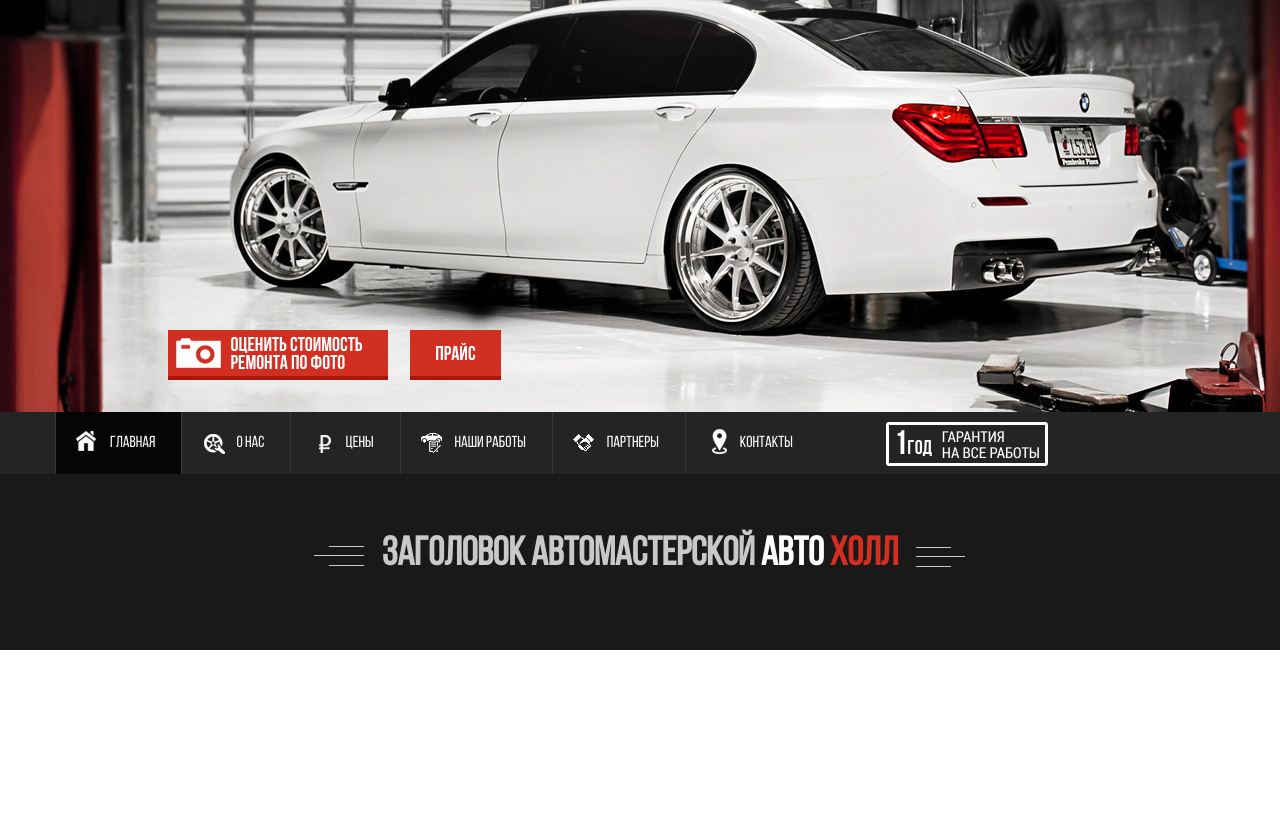
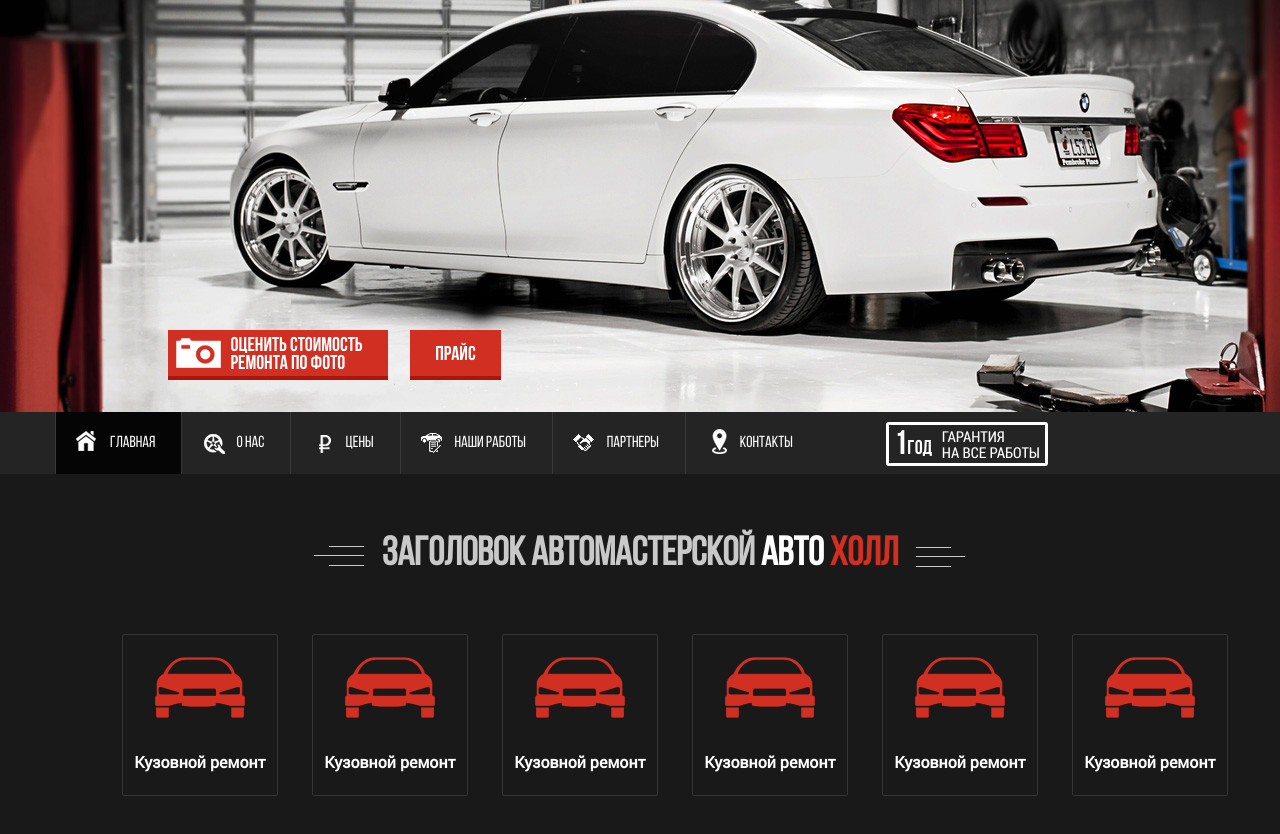
Before and after one commit to Alex141992/jeday, a plain HTML site: page template_bootstrap/index.html in a window 1280 px wide. Shown: the part 232-1066 px from the top of the page. Before the commit the page ends 882 px from the top, so only its background shows below. Drawn offline with Linux system fonts and the light colour scheme; files whose address does not match are found by name.

Commit message:
section filed

```diff
--- a/template_bootstrap/css/main.css
+++ b/template_bootstrap/css/main.css
@@ -265,3 +265,34 @@ section h2 {
 	margin-left: 17px;
 	background-position: -50px 0;
 }
+.mc_item {
+	border: #353535 1px solid;
+	border-radius: 2px;
+	width: 156px;
+}
+.mc_item_wrap {
+	margin-left: 30px;
+	display: inline-block;
+	text-align: center;
+	width: 156px;
+}
+.mc_wrap {
+	text-align: center;
+
+}
+.mc_item_wrap a {
+	color: 	#fff;
+}
+.mc_item span {
+	display: block;
+	height: 85px;
+	width: 134px;
+	background-image: url(../img/cets_iconsets.png);
+	margin: 10px auto;
+}
+.mc_item_wrap:nth-chikd(1) span {
+	background-position: 9px 0;
+}
+.mc_item_wrap:nth-chikd(2) span {
+	background-position: 9px 0;
+}
--- a/template_bootstrap/index.html
+++ b/template_bootstrap/index.html
@@ -92,7 +92,7 @@
 			<div class="w_right">Гарантия<br>на все работы</div>
 		</div>
 		</div>
-	</div>
+
 	</nav>
 	<section class="main_cats s_black">
 		<div class="container">
@@ -101,6 +101,61 @@
 					<h2>Заголовок автомастерской <strong>Авто</strong> <span>Холл</span></h2>
 				</div>
 			</div>
+		</div>
+		<div class="row">
+			<div class="col-md-12">
+				<ul class="mc_wrap">
+					<div class="mc_item_wrap">
+						<div class="mc_item">
+							<a href="#">
+								<span>	</span>
+								<h4>Кузовной ремонт</h4>
+							</a>
+						</div>
+					</div>
+					<div class="mc_item_wrap">
+						<div class="mc_item">
+							<a href="#">
+								<span>	</span>
+								<h4>Кузовной ремонт</h4>
+							</a>
+						</div>
+					</div>
+					<div class="mc_item_wrap">
+						<div class="mc_item">
+							<a href="#">
+								<span>	</span>
+								<h4>Кузовной ремонт</h4>
+							</a>
+						</div>
+					</div>
+					<div class="mc_item_wrap">
+						<div class="mc_item">
+							<a href="#">
+								<span>	</span>
+								<h4>Кузовной ремонт</h4>
+							</a>
+						</div>
+					</div>
+					<div class="mc_item_wrap">
+						<div class="mc_item">
+							<a href="#">
+								<span>	</span>
+								<h4>Кузовной ремонт</h4>
+							</a>
+						</div>
+					</div>
+					<div class="mc_item_wrap">
+						<div class="mc_item">
+							<a href="#">
+								<span>	</span>
+								<h4>Кузовной ремонт</h4>
+							</a>
+						</div>
+					</div>
+				</ul>
+			</div>
+
 		</div>
 	</section>
 
```
Also changed, not shown: template_bootstrap/img/cets_iconsets.png (added).
